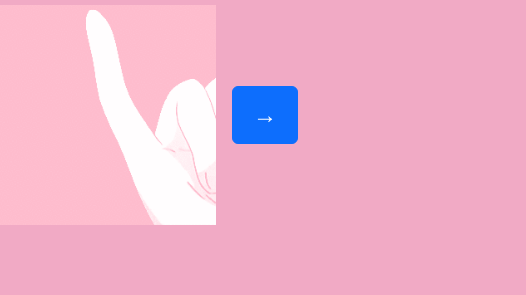
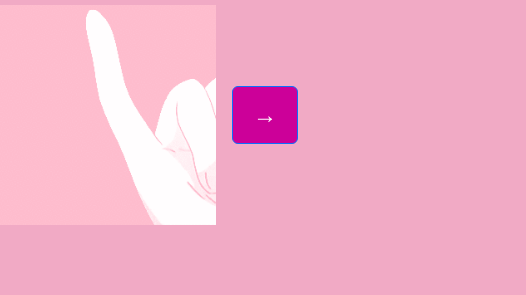
Before and after one commit to VerOnikangel/web7, a plain HTML site: page index.html in a window 1280 px wide. Shown: the part 147-442 px from the top of the page, 754-1280 px from the left. Drawn offline with nearby package versions, Linux system fonts and the light colour scheme.

Commit message:
Update style.css

```diff
--- a/style.css
+++ b/style.css
@@ -2,7 +2,7 @@ body {
     font-family: Arial, sans-serif;
     background-color: #f1aac5;
   }
-.button{
+.btn-primary{
     background-color: #CC0099;
 }
 
```
